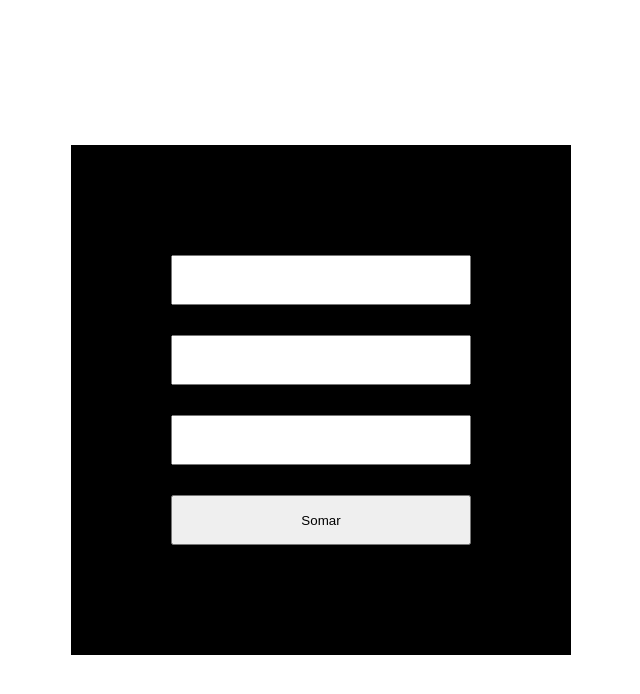
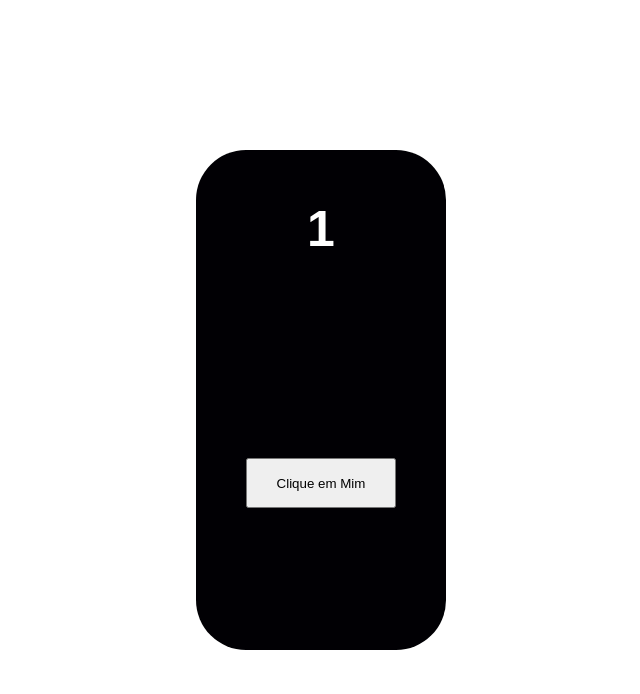
Before and after one commit to ketlinjardim/canarinhogames, a plain HTML site: page index.html in a window 1280 px wide. Shown: the whole page, without its empty margins (319-959 px from the left). Drawn offline with Linux system fonts and the light colour scheme.

Commit message:
Add files via upload

```diff
--- a/index.html
+++ b/index.html
@@ -7,30 +7,21 @@
     <meta http-equiv="X-UA-Compatible" content="IE=edge">
     <meta name="viewport" content="width=device-width, initial-scale=1.0">
    <link rel="stylesheet" href="style.css">
-    <title>Cauculadora</title>
+    <title>1</title>
 
 </head>
 
 <body>
 
-    <div>
+    <main>
 
-        <main>
+        <h1>1</h1>
 
-             <input type="number" name="" id="n1">
+        <button>Clique em Mim</button>
 
-            <input type="number" name="" id="n2">
+    </main>
 
-            <input type="text" id="res">
-
-            <button onclick="somar()">Somar</button>
-
-         </main>
-
-    </div>
-
-
-    <script src="script.js"></script>
+    <script src="./src/dist/script.js"></script>
 
 </body>
 
--- a/style.css
+++ b/style.css
@@ -28,39 +28,37 @@ body{
     justify-content: center;
 }
 
-div{
 
-    display: flex;
-    flex-direction: column;
-    align-items: center;
-    justify-content: center;
-
-}
 
 main{
 
     display: flex;
     flex-direction: column;
     align-items: center;
-    justify-content: center;
+
+    border-radius: 5rem;
+
+    width: 25rem;
+    height: 50rem;
+    background-color: #010004;
 
 
-    width: 50rem;
-    height: 51rem;
-    background-color: #000000;
 
 
 }
 
-input, button{
-
-    width: 30rem;
+button{
+    width: 15rem;
     height: 5rem;
 
 }
 
-input{
+h1{
 
-    margin-bottom: 3rem;
+    font-size: 5rem;
+    margin-top: 5rem;
+    margin-bottom: 20rem;
+
+
 
 }
```
